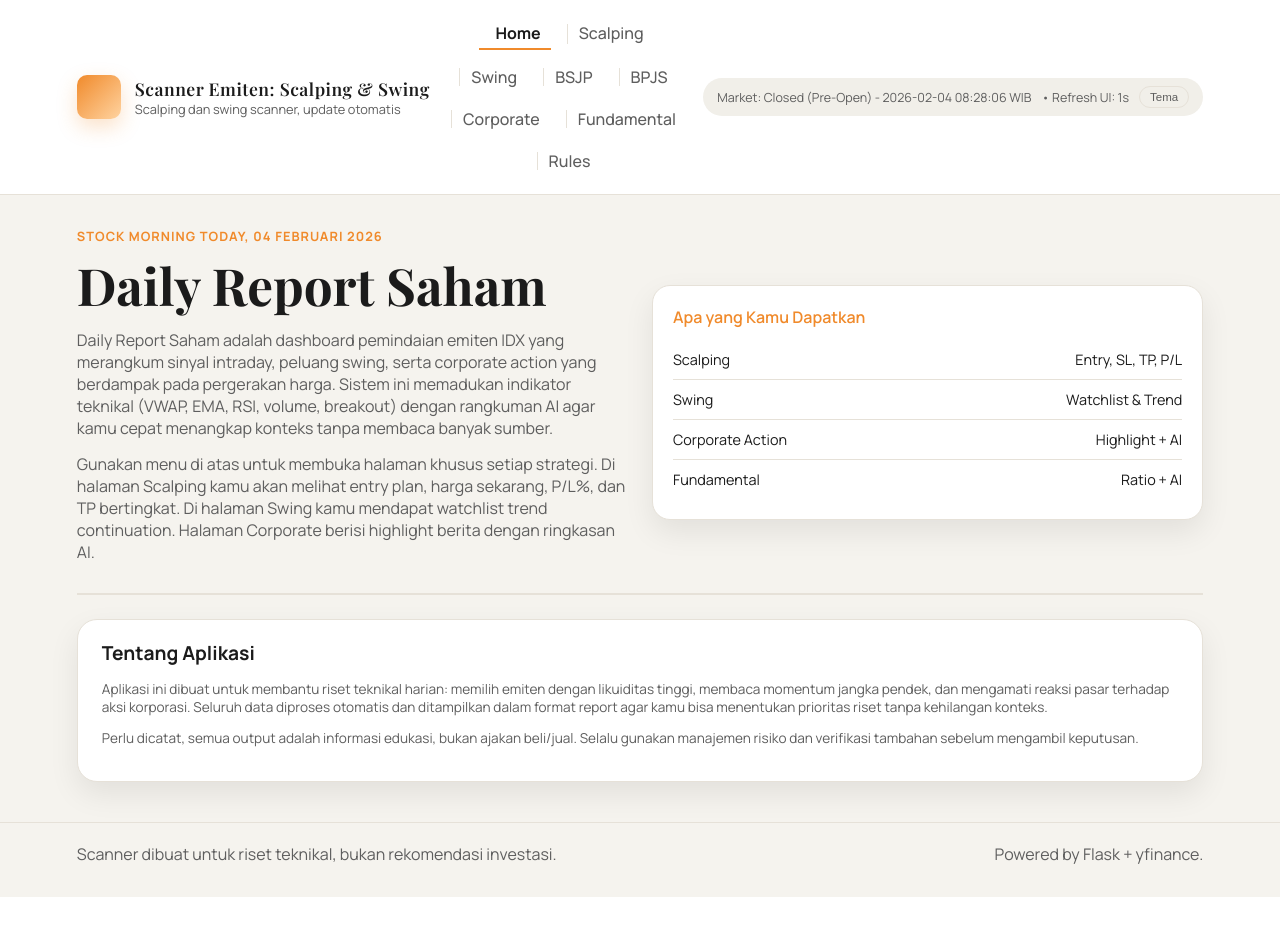
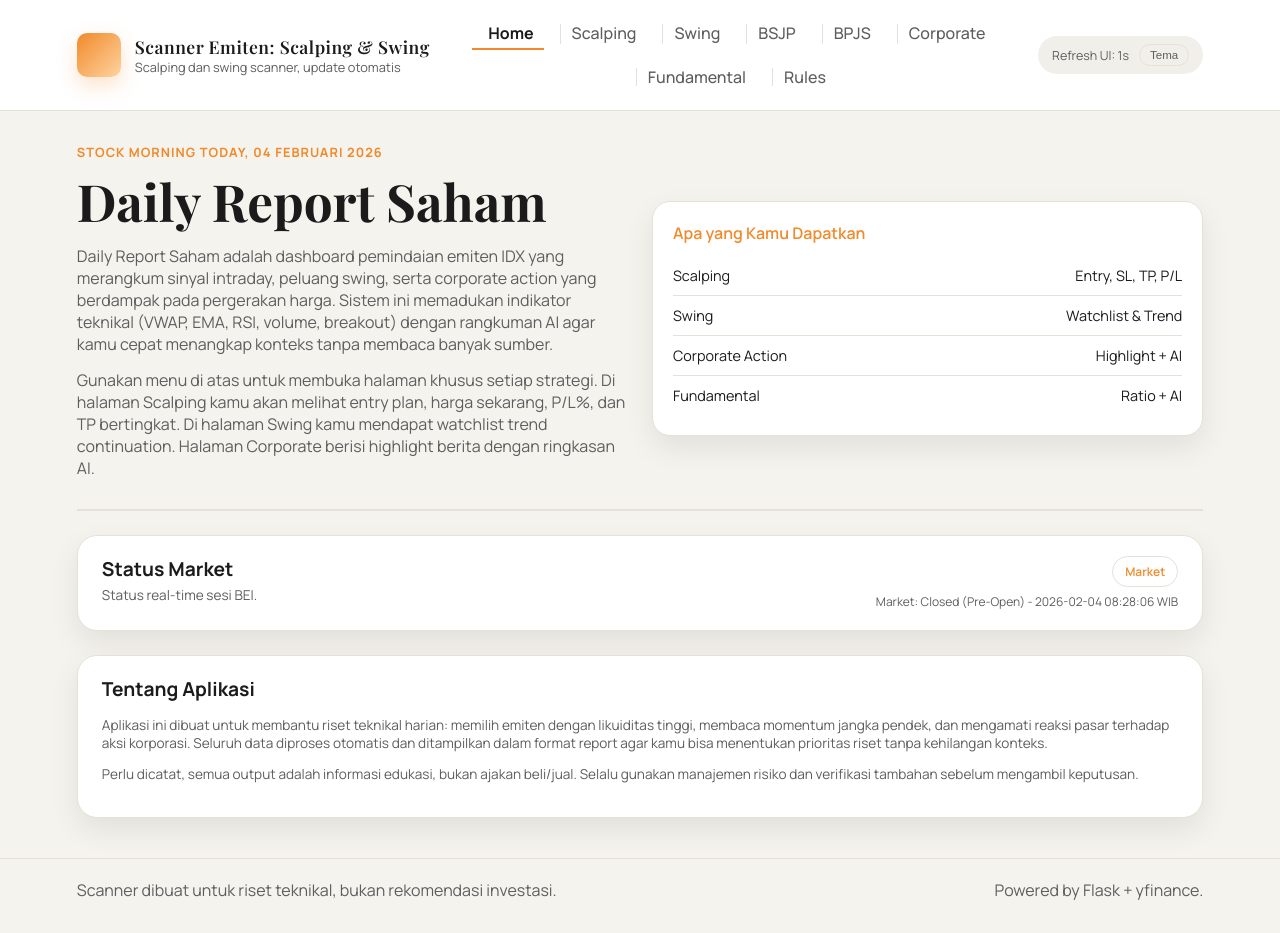
Before and after one commit to bayhaqqyy/scanner-emiten, a Flask app: page / in a window 1280 px wide. Before the commit the page ends 897 px from the top, so only its background shows below. Run offline with Flask 3, Linux system fonts and the light colour scheme; data that the repository does not hold is empty.

Commit message:
move jam market

```diff
--- a/static/app.css
+++ b/static/app.css
@@ -233,6 +233,18 @@ body {
   align-items: flex-start;
   justify-content: space-between;
   gap: 16px;
+}
+
+.panel-side {
+  display: flex;
+  flex-direction: column;
+  align-items: flex-end;
+  gap: 6px;
+}
+
+.title-status {
+  font-size: 0.75rem;
+  color: var(--muted);
 }
 
 .panel h2 {
--- a/static/app.js
+++ b/static/app.js
@@ -322,8 +322,9 @@ async function refresh() {
       const status = health.market_open ? "Open" : "Closed";
       const session = health.market_status || "-";
       const now = health.now || "-";
-      document.getElementById("market-status").textContent =
-        `Market: ${status} (${session}) - ${now}`;
+      document.querySelectorAll(".market-status").forEach((el) => {
+        el.textContent = `Market: ${status} (${session}) - ${now}`;
+      });
     })
     .catch(() => {});
 
--- a/templates/bpjs.html
+++ b/templates/bpjs.html
@@ -7,7 +7,10 @@
         <div class="panel-meta">Update terakhir: <span id="bpjs-updated">-</span></div>
         <div class="panel-error" id="bpjs-error"></div>
       </div>
-      <div class="panel-badge">Daily</div>
+      <div class="panel-side">
+        <div class="panel-badge">Daily</div>
+        <div class="title-status market-status">Market: -</div>
+      </div>
     </div>
     <div id="bpjs-table"></div>
   </section>
--- a/templates/bsjp.html
+++ b/templates/bsjp.html
@@ -7,7 +7,10 @@
         <div class="panel-meta">Update terakhir: <span id="bsjp-updated">-</span></div>
         <div class="panel-error" id="bsjp-error"></div>
       </div>
-      <div class="panel-badge">Daily</div>
+      <div class="panel-side">
+        <div class="panel-badge">Daily</div>
+        <div class="title-status market-status">Market: -</div>
+      </div>
     </div>
     <div id="bsjp-table"></div>
   </section>
--- a/templates/corporate.html
+++ b/templates/corporate.html
@@ -7,7 +7,10 @@
         <div class="panel-meta">Update terakhir: <span id="ca-updated">-</span></div>
         <div class="panel-error" id="ca-error"></div>
       </div>
-      <div class="panel-badge">KSEI</div>
+      <div class="panel-side">
+        <div class="panel-badge">KSEI</div>
+        <div class="title-status market-status">Market: -</div>
+      </div>
     </div>
     <div id="ca-table"></div>
   </section>
--- a/templates/fundamental.html
+++ b/templates/fundamental.html
@@ -6,7 +6,10 @@
         <h2>Fundamental Emiten</h2>
         <div class="panel-meta">Klik ticker dari tabel untuk melihat detail.</div>
       </div>
-      <div class="panel-badge">Fundamental</div>
+      <div class="panel-side">
+        <div class="panel-badge">Fundamental</div>
+        <div class="title-status market-status">Market: -</div>
+      </div>
     </div>
     <div class="fund-controls">
       <label>
--- a/templates/home.html
+++ b/templates/home.html
@@ -39,6 +39,19 @@
   </section>
 
   <section class="panel panel-slim">
+    <div class="panel-head">
+      <div>
+        <h2>Status Market</h2>
+        <div class="panel-meta">Status real-time sesi BEI.</div>
+      </div>
+      <div class="panel-side">
+        <div class="panel-badge">Market</div>
+        <div class="title-status market-status">Market: -</div>
+      </div>
+    </div>
+  </section>
+
+  <section class="panel panel-slim">
     <h2>Tentang Aplikasi</h2>
     <p class="hero-meta">
       Aplikasi ini dibuat untuk membantu riset teknikal harian: memilih emiten dengan likuiditas tinggi,
--- a/templates/layout.html
+++ b/templates/layout.html
@@ -33,7 +33,7 @@
       <a href="/rules" class="{{ 'active' if current_page == 'rules' else '' }}">Rules</a>
     </nav>
     <div class="chip">
-      <span id="market-status">Market: -</span> • Refresh UI: {{ ui_poll }}s
+      Refresh UI: {{ ui_poll }}s
       <button id="theme-toggle" class="theme-toggle" type="button">Tema</button>
     </div>
   </header>
--- a/templates/scalping.html
+++ b/templates/scalping.html
@@ -15,7 +15,10 @@
         </div>
         <div class="panel-error" id="scalping-error"></div>
       </div>
-      <div class="panel-badge">1m</div>
+      <div class="panel-side">
+        <div class="panel-badge">1m</div>
+        <div class="title-status market-status">Market: -</div>
+      </div>
     </div>
     <div id="scalping-table"></div>
   </section>
--- a/templates/swing.html
+++ b/templates/swing.html
@@ -7,7 +7,10 @@
         <div class="panel-meta">Update terakhir: <span id="swing-updated">-</span></div>
         <div class="panel-error" id="swing-error"></div>
       </div>
-      <div class="panel-badge">1d</div>
+      <div class="panel-side">
+        <div class="panel-badge">1d</div>
+        <div class="title-status market-status">Market: -</div>
+      </div>
     </div>
     <div id="swing-table"></div>
   </section>
```
Also changed, not shown: templates/rules.html (+9 -1 lines).
